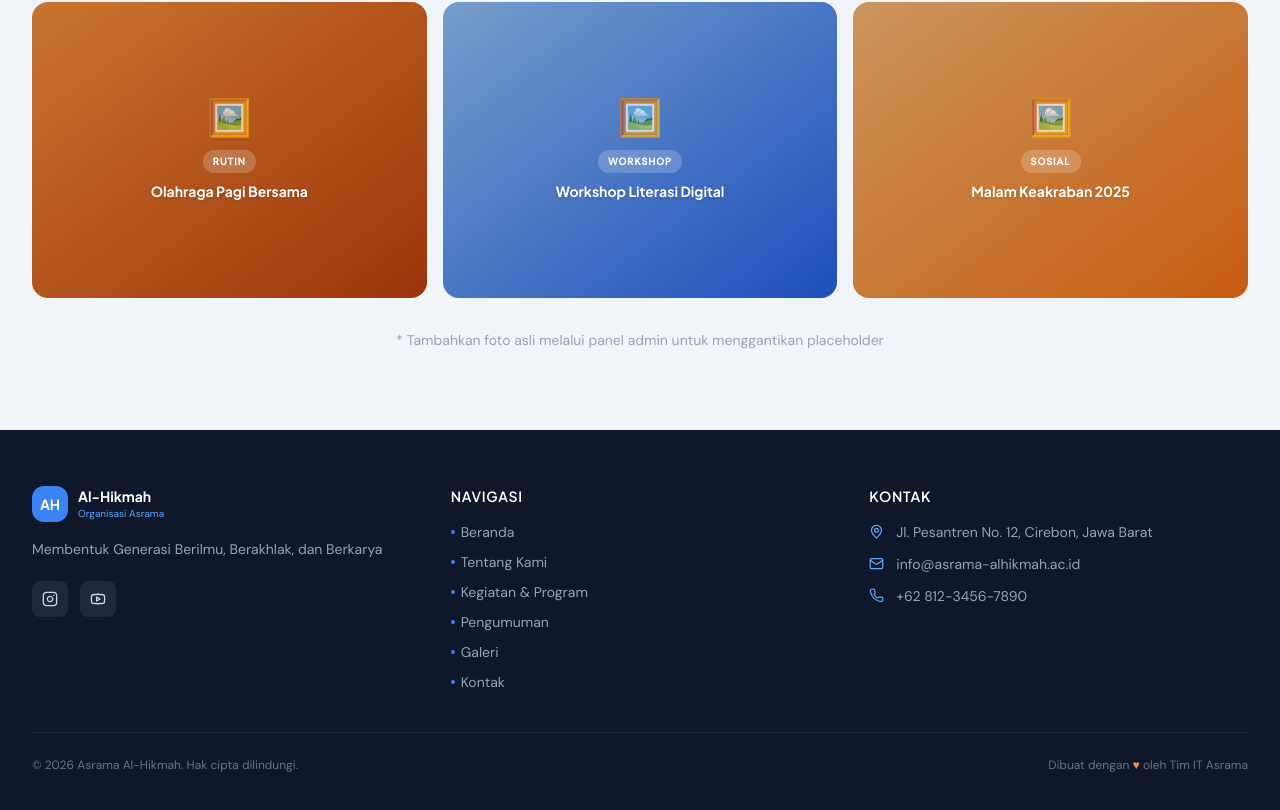
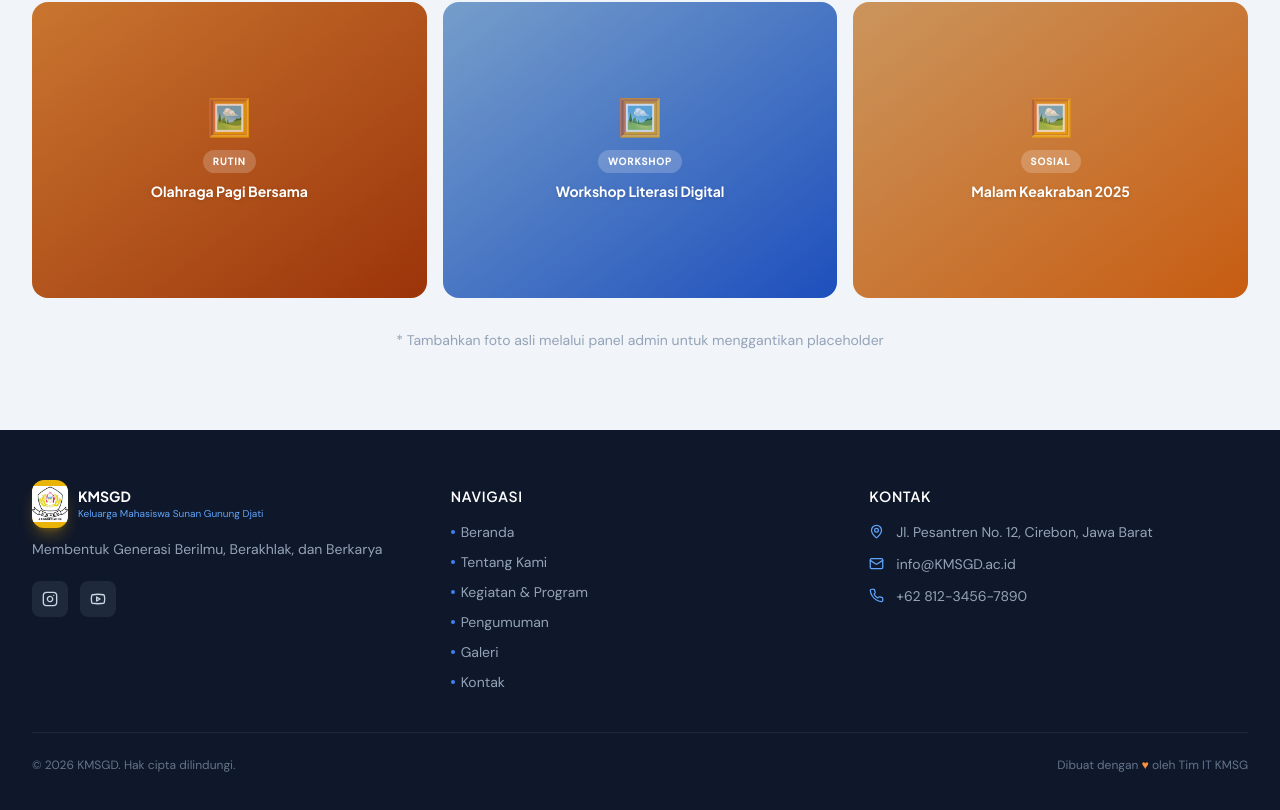
Before and after one commit to Hikmaalakbaar/KMSGD, a React (Vite) app: page /galeri in a window 1280 px wide. Shown: the part 1196-2006 px from the top of the page. Built offline with nearby package versions, Linux system fonts and the light colour scheme.

Commit message:
mengubah setiap kata al hikmah menjadi KMSGD dan mengubah logo pada footer

```diff
--- a/index.html
+++ b/index.html
@@ -4,8 +4,8 @@
     <meta charset="UTF-8" />
     <link rel="icon" type="image/svg+xml" href="/logo.jpeg" />
     <meta name="viewport" content="width=device-width, initial-scale=1.0" />
-    <title>Asrama Al-Hikmah — Organisasi Resmi</title>
-    <meta name="description" content="Website resmi organisasi asrama Al-Hikmah. Informasi, kegiatan, pengumuman, dan dokumentasi resmi." />
+    <title>Asrama KMSGD — Organisasi Resmi</title>
+    <meta name="description" content="Website resmi organisasi KMSGD. Informasi, kegiatan, pengumuman, dan dokumentasi resmi." />
     <link rel="preconnect" href="https://fonts.googleapis.com" />
     <link rel="preconnect" href="https://fonts.gstatic.com" crossorigin />
     <link href="https://fonts.googleapis.com/css2?family=Plus+Jakarta+Sans:wght@400;500;600;700;800&family=DM+Sans:ital,opsz,wght@0,9..40,300;0,9..40,400;0,9..40,500;1,9..40,400&display=swap" rel="stylesheet" />
--- a/src/components/Footer.jsx
+++ b/src/components/Footer.jsx
@@ -11,11 +11,17 @@ export default function Footer() {
           <div>
             <div className="flex items-center gap-2.5 mb-4">
               <div className="w-9 h-9 rounded-xl bg-cobalt-500 flex items-center justify-center">
-                <span className="text-white font-display font-bold text-sm">AH</span>
+                <div className="w-12 h-12 rounded-xl bg-yellow-500 flex items-center justify-center shadow-lg shadow-yellow-500/30 group-hover:scale-105 transition-transform overflow-hidden">
+              <img
+                src="/logo.jpeg"
+                alt="logo"
+                className="w-full h-full object-contain"
+              />
+            </div>
               </div>
               <div>
-                <p className="font-display font-bold text-white text-sm">Al-Hikmah</p>
-                <p className="text-[10px] text-cobalt-400">Organisasi Asrama</p>
+                <p className="font-display font-bold text-white text-sm">KMSGD</p>
+                <p className="text-[10px] text-cobalt-400">Keluarga Mahasiswa Sunan Gunung Djati</p>
               </div>
             </div>
             <p className="text-sm leading-relaxed text-slate-400 mb-5">
@@ -79,10 +85,10 @@ export default function Footer() {
 
         <div className="border-t border-slate-800 mt-10 pt-6 flex flex-col sm:flex-row items-center justify-between gap-3">
           <p className="text-xs text-slate-500">
-            © {new Date().getFullYear()} Asrama Al-Hikmah. Hak cipta dilindungi.
+            © {new Date().getFullYear()} KMSGD. Hak cipta dilindungi.
           </p>
           <p className="text-xs text-slate-500">
-            Dibuat dengan <span className="text-orange-400">♥</span> oleh Tim IT Asrama
+            Dibuat dengan <span className="text-orange-400">♥</span> oleh Tim IT KMSG
           </p>
         </div>
       </div>
--- a/src/data.js
+++ b/src/data.js
@@ -3,14 +3,14 @@
 // ============================================================
 
 export const asramaInfo = {
-  name: 'Asrama Al-Hikmah',
+  name: 'Keluarga Mahasiswa Sunan Gunung Djati',
   tagline: 'Membentuk Generasi Berilmu, Berakhlak, dan Berkarya',
   founded: '2005',
   location: 'Jl. Pesantren No. 12, Cirebon, Jawa Barat',
-  email: 'info@asrama-alhikmah.ac.id',
+  email: 'info@KMSGD.ac.id',
   whatsapp: '+62 812-3456-7890',
   description:
-    'Asrama Al-Hikmah adalah hunian resmi bagi mahasiswa dan santri yang mengedepankan nilai-nilai akademik, spiritual, dan sosial. Berdiri sejak 2005, kami telah membina ratusan generasi berprestasi.',
+    'KMSGD adalah hunian resmi bagi mahasiswa dan santri yang mengedepankan nilai-nilai akademik, spiritual, dan sosial. Berdiri sejak 2005, kami telah membina ratusan generasi berprestasi.',
 }
 
 export const berita = [
@@ -20,7 +20,7 @@ export const berita = [
     tanggal: '2025-10-05',
     kategori: 'Pengumuman',
     ringkasan:
-      'Asrama Al-Hikmah membuka pendaftaran anggota baru untuk tahun akademik 2025/2026. Pendaftaran dibuka mulai 10 Oktober hingga 31 Oktober 2025.',
+      'KMSGD membuka pendaftaran anggota baru untuk tahun akademik 2025/2026. Pendaftaran dibuka mulai 10 Oktober hingga 31 Oktober 2025.',
     gambar: '../public/bg_home.png',
     penting: true,
   },
@@ -31,7 +31,7 @@ export const berita = [
     kategori: 'Kegiatan',
     ringkasan:
       'Seminar yang menghadirkan narasumber dari berbagai universitas terkemuka, membahas peran santri dalam transformasi digital bangsa.',
-    gambar: '/bg_home.jpeg',
+    gambar: '../public/bg_home.png',
     penting: false,
   },
   {
@@ -40,8 +40,8 @@ export const berita = [
     tanggal: '2025-09-15',
     kategori: 'Prestasi',
     ringkasan:
-      'Tim debat Asrama Al-Hikmah berhasil meraih juara pertama dalam kompetisi debat antar asrama se-Jawa Barat yang diikuti 24 tim.',
-    gambar: '/bg_home.jpeg',
+      'Tim debat KMSGD berhasil meraih juara pertama dalam kompetisi debat antar asrama se-Jawa Barat yang diikuti 24 tim.',
+    gambar: '../public/bg_home.png',
     penting: false,
   },
   {
@@ -51,7 +51,7 @@ export const berita = [
     kategori: 'Kegiatan',
     ringkasan:
       'Kegiatan bakti sosial dan bazar amal dalam rangka memperingati bulan Ramadan, melibatkan seluruh warga asrama dan masyarakat sekitar.',
-    gambar: '/bg_home.jpeg',
+    gambar: '../public/bg_home.png',
     penting: false,
   },
   {
@@ -61,7 +61,7 @@ export const berita = [
     kategori: 'Pengumuman',
     ringkasan:
       'Seluruh pengurus baru diundang hadir dalam rapat koordinasi perdana untuk menyusun program kerja satu tahun ke depan.',
-    gambar: '/bg_home.jpeg',
+    gambar: '../public/bg_home.png',
     penting: false,
   },
   {
@@ -71,7 +71,7 @@ export const berita = [
     kategori: 'Kegiatan',
     ringkasan:
       'Workshop praktis tentang keamanan digital, media sosial yang sehat, dan pemanfaatan teknologi untuk produktivitas akademik.',
-    gambar: '/bg_home.jpeg',
+    gambar: '../public/bg_home.png',
     penting: false,
   },
 ]
--- a/src/pages/Galeri.jsx
+++ b/src/pages/Galeri.jsx
@@ -18,7 +18,7 @@ export default function Galeri() {
         <div className="relative max-w-7xl mx-auto px-4 sm:px-6 lg:px-8 text-center">
           <span className="inline-flex items-center gap-1.5 bg-white/15 text-white text-xs font-bold uppercase tracking-widest px-3.5 py-1.5 rounded-full mb-4">Dokumentasi</span>
           <h1 className="font-display font-extrabold text-white text-4xl sm:text-5xl mb-4">Galeri</h1>
-          <p className="text-slate-300 max-w-xl mx-auto">Dokumentasi kegiatan dan momen berharga Asrama Al-Hikmah</p>
+          <p className="text-slate-300 max-w-xl mx-auto">Dokumentasi kegiatan dan momen berharga KMSGD</p>
         </div>
       </section>
 
--- a/src/pages/Pengumuman.jsx
+++ b/src/pages/Pengumuman.jsx
@@ -24,7 +24,7 @@ export default function Pengumuman() {
         <div className="relative max-w-7xl mx-auto px-4 sm:px-6 lg:px-8 text-center">
           <span className="inline-flex items-center gap-1.5 bg-white/15 text-white text-xs font-bold uppercase tracking-widest px-3.5 py-1.5 rounded-full mb-4">Informasi Resmi</span>
           <h1 className="font-display font-extrabold text-white text-4xl sm:text-5xl mb-4">Pengumuman</h1>
-          <p className="text-cobalt-200 max-w-xl mx-auto">Informasi, pengumuman, dan berita terbaru dari Asrama Al-Hikmah</p>
+          <p className="text-cobalt-200 max-w-xl mx-auto">Informasi, pengumuman, dan berita terbaru dari KMSGD</p>
         </div>
       </section>
 
--- a/src/pages/Tentang.jsx
+++ b/src/pages/Tentang.jsx
@@ -22,7 +22,7 @@ export default function Tentang() {
         <div className="max-w-7xl mx-auto px-4 sm:px-6 lg:px-8">
           <div className="grid md:grid-cols-2 gap-12 items-center">
             <div>
-              <SectionHeader label="Sejarah" title="Perjalanan Al-Hikmah" align="left" />
+              <SectionHeader label="Sejarah" title="Perjalanan KMSGD" align="left" />
               <p className="text-slate-600 leading-relaxed mb-4">
                 Asrama Al-Hikmah berdiri pada tahun {asramaInfo.founded} atas prakarsa para civitas akademika yang peduli terhadap pembinaan mahasiswa secara holistik — akademik, moral, dan sosial.
               </p>
@@ -55,7 +55,7 @@ export default function Tentang() {
       {/* Visi Misi */}
       <section className="py-20 bg-white">
         <div className="max-w-7xl mx-auto px-4 sm:px-6 lg:px-8">
-          <SectionHeader label="Nilai" title="Visi & Misi" subtitle="Landasan gerak dan arah perjuangan Asrama Al-Hikmah" />
+          <SectionHeader label="Nilai" title="Visi & Misi" subtitle="Landasan gerak dan arah perjuangan KMSGD" />
           <div className="grid md:grid-cols-3 gap-8">
             {[
               {
```
